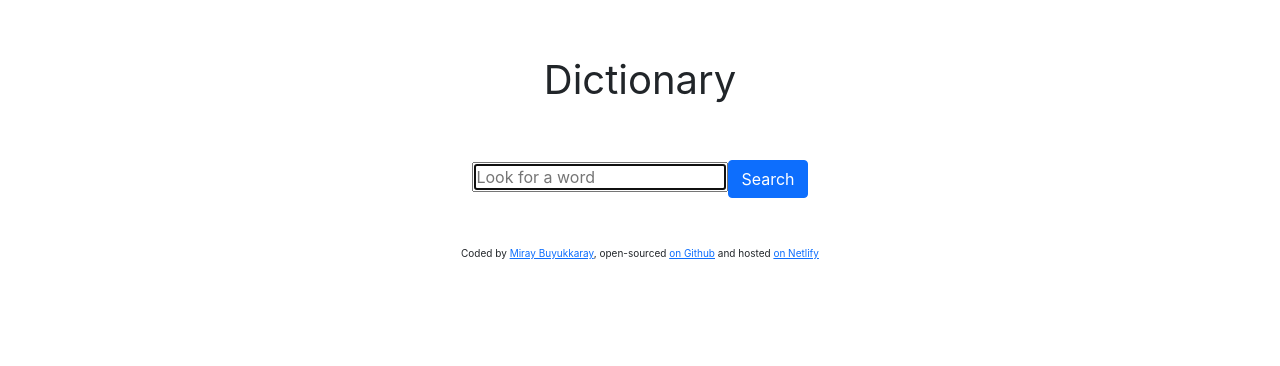
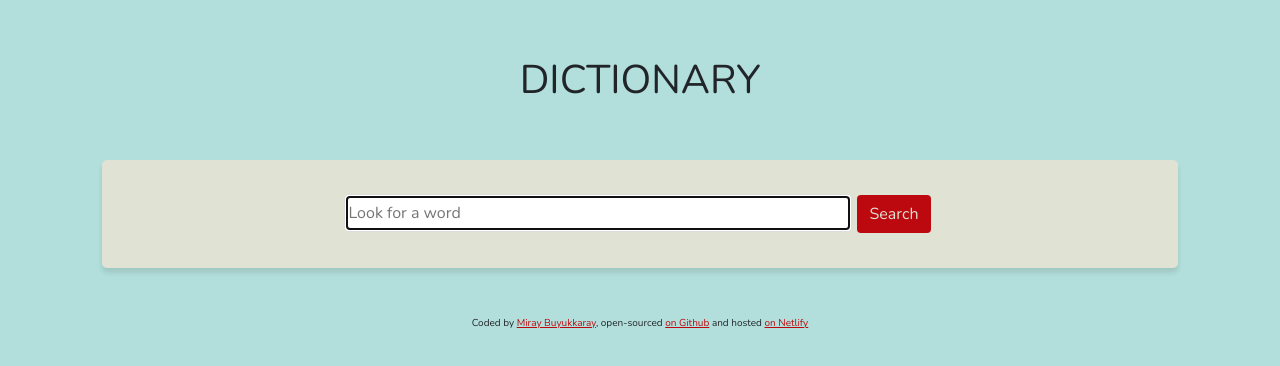
Before and after one commit to miraybuy/dictionary-app, a React (Create React App) app: page / in a window 1280 px wide. Shown: the top 366 px of the page. Built offline with nearby package versions, Linux system fonts and the light colour scheme.

Commit message:
added some css

```diff
--- a/public/index.html
+++ b/public/index.html
@@ -15,6 +15,12 @@
       rel="stylesheet"
       integrity="sha384-1BmE4kWBq78iYhFldvKuhfTAU6auU8tT94WrHftjDbrCEXSU1oBoqyl2QvZ6jIW3"
       crossorigin="anonymous"
+    />
+    <link rel="preconnect" href="https://fonts.googleapis.com" />
+    <link rel="preconnect" href="https://fonts.gstatic.com" crossorigin />
+    <link
+      href="https://fonts.googleapis.com/css2?family=Nunito:ital,wght@0,200;0,300;0,400;0,600;0,700;1,200;1,300;1,400;1,600&display=swap"
+      rel="stylesheet"
     />
     <!--
       manifest.json provides metadata used when your web app is installed on a
--- a/src/App.css
+++ b/src/App.css
@@ -4,6 +4,19 @@
   font-size: 40px;
 }
 
+body {
+  background-color: rgb(0, 150, 136, 0.3);
+  font-family: "Nunito", sans-serif;
+}
+h1,
+h2 {
+  color: rgb(176, 125, 38);
+  font-weight: bold;
+}
+a {
+  color: rgb(188, 9, 15);
+}
+
 footer {
   font-size: 10px;
 }
--- a/src/App.js
+++ b/src/App.js
@@ -5,7 +5,7 @@ export default function App() {
   return (
     <div className="App">
       <div className="container">
-        <header className="App-header">Dictionary</header>
+        <header className="App-header">DICTIONARY</header>
         <main>
           <DictionaryForm />
         </main>
--- a/src/DictionaryForm.css
+++ b/src/DictionaryForm.css
@@ -1,3 +1,21 @@
+.DictionaryForm section {
+  background-color: rgb(224, 227, 211);
+  border-radius: 5px;
+  margin: 20px;
+  padding: 30px;
+  box-shadow: 0 5px 5px rgb(0, 0, 0, 10%);
+}
+.DictionaryForm input {
+  width: 50%;
+  padding: 6px 4px;
+  border-radius: 5px;
+  border: 1px solid #ddd;
+}
 form {
   text-align: center;
 }
+.btn-branding {
+  margin: 5px;
+  background-color: rgb(188, 9, 15);
+  color: rgb(224, 227, 211);
+}
--- a/src/DictionaryForm.js
+++ b/src/DictionaryForm.js
@@ -20,6 +20,7 @@ export default function DictionaryForm() {
   }
   return (
     <div className="DictionaryForm">
+      <section>
         <form onSubmit={search}>
           <input
             type="search"
@@ -29,10 +30,11 @@ export default function DictionaryForm() {
             autoComplete="off"
             onChange={updateVocabulary}
           ></input>
-        <button type="submit" className="btn btn-primary" id="searchButton">
+          <button type="submit" className="btn btn-branding" id="searchButton">
             Search
           </button>
         </form>
+      </section>
       <Results definition={definition} />
     </div>
   );
--- a/src/Results.js
+++ b/src/Results.js
@@ -6,6 +6,7 @@ export default function Results(props) {
   if (props.definition) {
     return (
       <div className="Results text-center">
+        <section>
           <h1>{props.definition.word}</h1>
           {props.definition.phonetics.map(function (phonetic, index) {
             return (
@@ -14,12 +15,12 @@ export default function Results(props) {
               </div>
             );
           })}
-
+        </section>
         {props.definition.meanings.map(function (meaning, index) {
           return (
-            <div key={index}>
+            <section key={index}>
               <Meaning meaning={meaning} />
-            </div>
+            </section>
           );
         })}
       </div>
```
Lines whose indentation alone changed are shown as unchanged.
